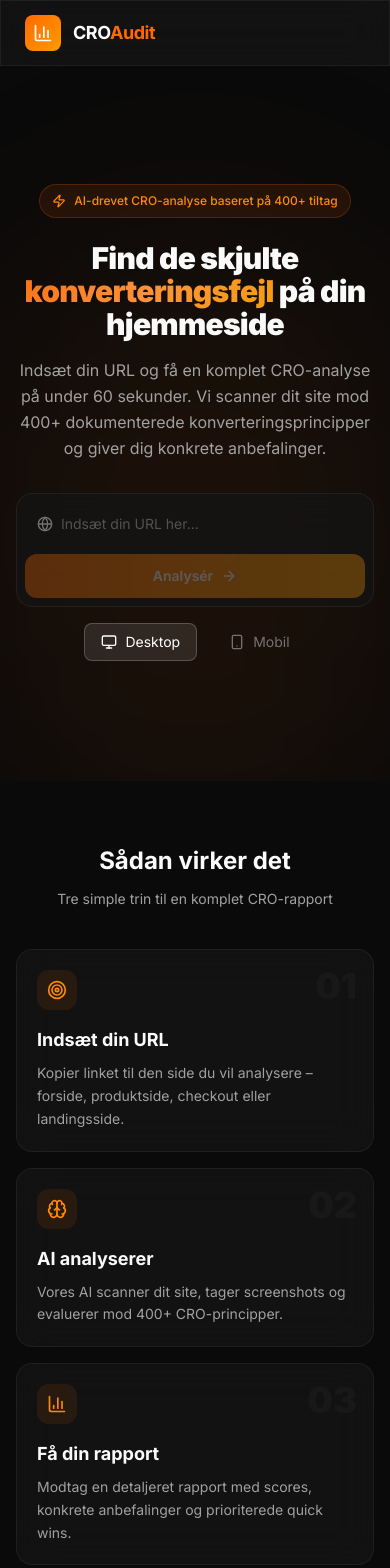
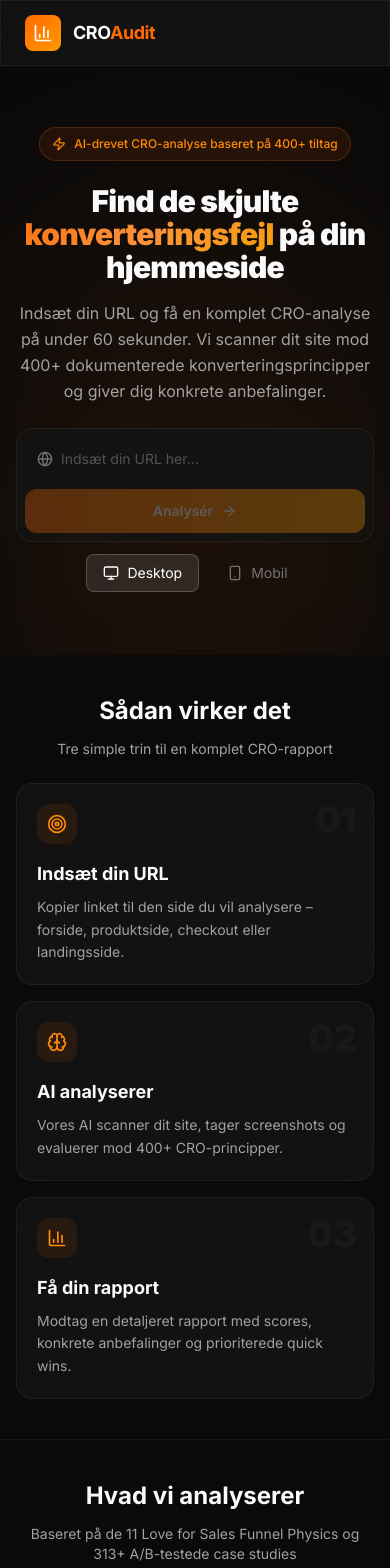
Before and after one commit to Frederikhs11061/CROapp, a Next.js app: page / in a window 390 px wide. Shown: the top 1568 px of the page. Built offline with nearby package versions, Linux system fonts and the light colour scheme; no server answers.

Commit message:
Tighten mobile spacing: reduce gaps, padding, and min-height
Co-authored-by: Cursor <cursoragent@cursor.com>

```diff
--- a/src/app/page.tsx
+++ b/src/app/page.tsx
@@ -58,7 +58,7 @@ export default function HomePage() {
   return (
     <main className="pt-16" id="main-content">
       {/* Hero */}
-      <section className="relative min-h-[85vh] flex items-center justify-center px-4 sm:px-6 overflow-hidden" aria-labelledby="hero-heading">
+      <section className="relative min-h-[70vh] sm:min-h-[85vh] flex items-center justify-center px-4 sm:px-6 overflow-hidden" aria-labelledby="hero-heading">
         <div className="absolute top-1/4 left-1/2 -translate-x-1/2 w-[min(600px,100vw)] h-[600px] bg-orange-500/8 rounded-full blur-[120px] pointer-events-none" aria-hidden="true" />
 
         <div className="relative z-10 w-full max-w-3xl mx-auto text-center">
@@ -73,7 +73,7 @@ export default function HomePage() {
             hjemmeside
           </h1>
 
-          <p className="text-base sm:text-lg lg:text-xl text-neutral-400 max-w-2xl mx-auto mb-8 sm:mb-12 leading-relaxed">
+          <p className="text-base sm:text-lg lg:text-xl text-neutral-400 max-w-2xl mx-auto mb-6 sm:mb-12 leading-relaxed">
             Indsæt din URL og få en komplet CRO-analyse på under 60 sekunder.
             Vi scanner dit site mod 400+ dokumenterede konverteringsprincipper
             og giver dig konkrete anbefalinger.
@@ -84,9 +84,9 @@ export default function HomePage() {
       </section>
 
       {/* How it works */}
-      <section className="py-16 sm:py-24 px-4 sm:px-6" aria-labelledby="how-heading">
+      <section className="py-10 sm:py-24 px-4 sm:px-6" aria-labelledby="how-heading">
         <div className="max-w-5xl mx-auto">
-          <div className="text-center mb-10 sm:mb-16">
+          <div className="text-center mb-6 sm:mb-16">
             <h2 id="how-heading" className="text-2xl sm:text-3xl lg:text-4xl font-bold mb-3 sm:mb-4">
               Sådan virker det
             </h2>
@@ -118,9 +118,9 @@ export default function HomePage() {
       </section>
 
       {/* What we analyze */}
-      <section className="py-16 sm:py-24 px-4 sm:px-6 border-t border-white/5" aria-labelledby="analyze-heading">
+      <section className="py-10 sm:py-24 px-4 sm:px-6 border-t border-white/5" aria-labelledby="analyze-heading">
         <div className="max-w-5xl mx-auto">
-          <div className="text-center mb-10 sm:mb-16">
+          <div className="text-center mb-6 sm:mb-16">
             <h2 id="analyze-heading" className="text-2xl sm:text-3xl lg:text-4xl font-bold mb-3 sm:mb-4">
               Hvad vi analyserer
             </h2>
--- a/src/components/URLInputForm.tsx
+++ b/src/components/URLInputForm.tsx
@@ -81,7 +81,7 @@ export default function URLInputForm() {
         </div>
       </div>
 
-      <fieldset className="flex items-center justify-center gap-4 mt-4 border-0">
+      <fieldset className="flex items-center justify-center gap-3 sm:gap-4 mt-3 sm:mt-4 border-0">
         <legend className="sr-only">Vælg enhedstype</legend>
         <button
           type="button"
```
